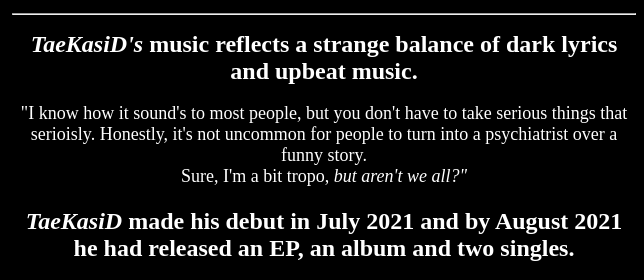
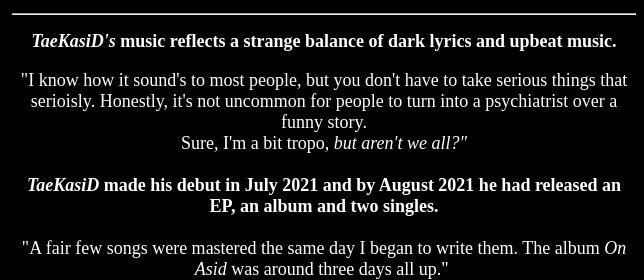
Before and after one commit to TaeKasiD1/tktv, a plain HTML site: page index.html in a window 1280 px wide. Shown: the part 576-856 px from the top of the page, 636-1280 px from the left. Drawn offline with Linux system fonts and the light colour scheme.

Commit message:
Add files via upload

```diff
--- a/index.html
+++ b/index.html
@@ -22,10 +22,10 @@
 <font size="4"><i>TaeKasiD </i>, an Australian hip-hop artist in Perth, didn't understand the question nor how we could see him. He then continued to mold his silver-paper hat, straighten up his tutu and skip through the freeway. </font></br><br>
 <font size="3">The search continues..</font></strong></br><hr>
 
-<p><font size="5"><strong><i>TaeKasiD's</i> music reflects a strange balance of dark lyrics and upbeat music. </strong></br></font><br>
+<p><font size="4"><strong><i>TaeKasiD's</i> music reflects a strange balance of dark lyrics and upbeat music. </strong></br></font><br>
 <font size="4">"I know how it sound's to most people, but you don't have to take serious things that serioisly. Honestly, it's not uncommon for people to turn into a psychiatrist over a funny story. <br> Sure, I'm a bit tropo, <i>but aren't we all?"</i></br></br>
 
-<strong><font size="5"><i>TaeKasiD</i> made his debut in July 2021 and by August 2021 he had released an EP, an album and two singles.</strong></font><br>
+<strong><font size="4"><i>TaeKasiD</i> made his debut in July 2021 and by August 2021 he had released an EP, an album and two singles.</strong></font><br>
 </br><font size="4">"A fair few songs were mastered the same day I began to write them. The album <i>On Asid</i> was around three days all up." </br></br>
 <img src="kny.png" alt="Kenny" width="100%">
 
```
